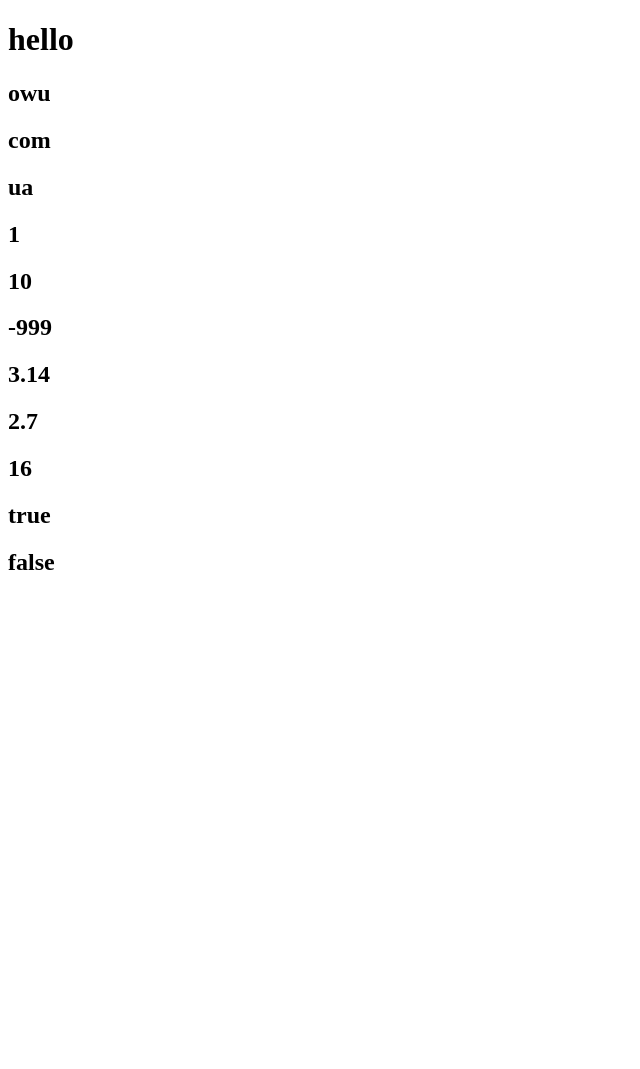
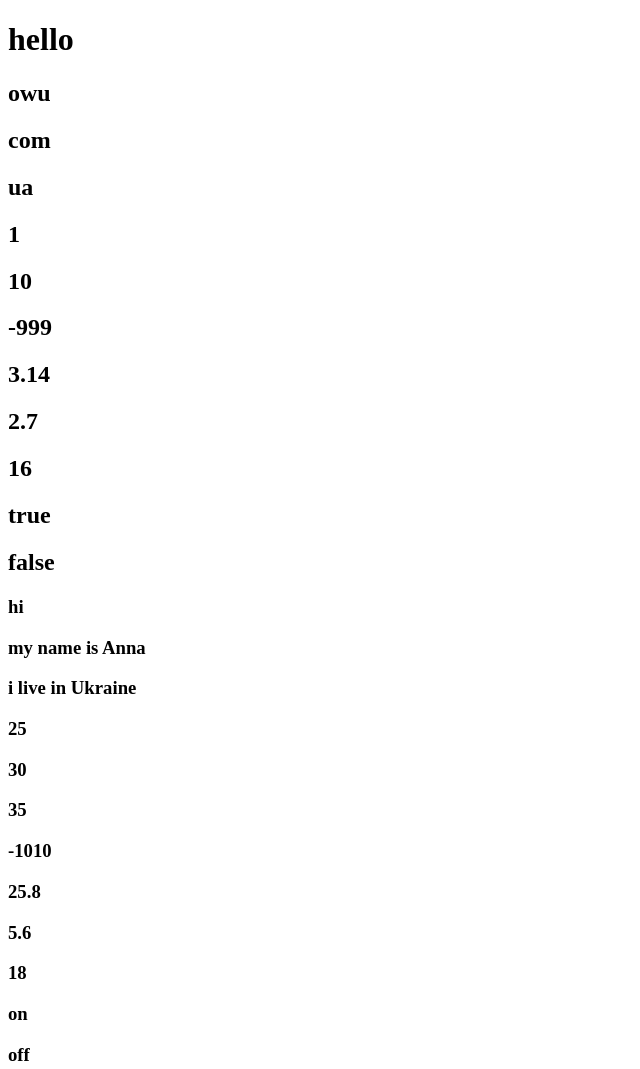
Before and after one commit to AnnaVitalievna/js_homework, a plain HTML site: page js_lesson_1/index.html in a window 1280 px wide. Shown: the whole page, without its empty margins (0-640 px from the left). Before the commit the page ends 800 px from the top, so only its background shows below. Drawn offline with Linux system fonts and the light colour scheme.

Commit message:
homework.js.lesson1.change msg2

```diff
--- a/js_lesson_1/index.html
+++ b/js_lesson_1/index.html
@@ -51,18 +51,18 @@
     console.log(msg10);
     console.log(msg11);
 
-    alert(msg);
-    alert(msg1);
-    alert(msg2);
-    alert(msg3);
-    alert(msg4);
-    alert(msg5);
-    alert(msg6);
-    alert(msg7);
-    alert(msg8);
-    alert(msg9);
-    alert(msg10);
-    alert(msg11);
+    // alert(msg);
+    // alert(msg1);
+    // alert(msg2);
+    // alert(msg3);
+    // alert(msg4);
+    // alert(msg5);
+    // alert(msg6);
+    // alert(msg7);
+    // alert(msg8);
+    // alert(msg9);
+    // alert(msg10);
+    // alert(msg11);
 
     msg = 'hi';
     msg1 = 'my name is Anna ';
@@ -77,6 +77,49 @@
     msg10 = 'on';
     msg11 = 'off';
 
+    document.write (`<h3 class="content">${msg}</h3>`)
+    document.write (`<h3 class="content">${msg1}</h3>`)
+    document.write (`<h3 class="content">${msg2}</h3>`)
+    document.write (`<h3 class="content">${msg3}</h3>`)
+    document.write (`<h3 class="content">${msg4}</h3>`)
+    document.write (`<h3 class="content">${msg5}</h3>`)
+    document.write (`<h3 class="content">${msg6}</h3>`)
+    document.write (`<h3 class="content">${msg7}</h3>`)
+    document.write (`<h3 class="content">${msg8}</h3>`)
+    document.write (`<h3 class="content">${msg9}</h3>`)
+    document.write (`<h3 class="content">${msg10}</h3>`)
+    document.write (`<h3 class="content">${msg11}</h3>`)
+
+    console.log(msg);
+    console.log(msg1);
+    console.log(msg2);
+    console.log(msg3);
+    console.log(msg4);
+    console.log(msg5);
+    console.log(msg6);
+    console.log(msg7);
+    console.log(msg8);
+    console.log(msg9);
+    console.log(msg10);
+    console.log(msg11);
+
+
+    // alert(msg);
+    // alert(msg1);
+    // alert(msg2);
+    // alert(msg3);
+    // alert(msg4);
+    // alert(msg5);
+    // alert(msg6);
+    // alert(msg7);
+    // alert(msg8);
+    // alert(msg9);
+    // alert(msg10);
+    // alert(msg11);
+
+
+
+
 
 </script>
 
```
